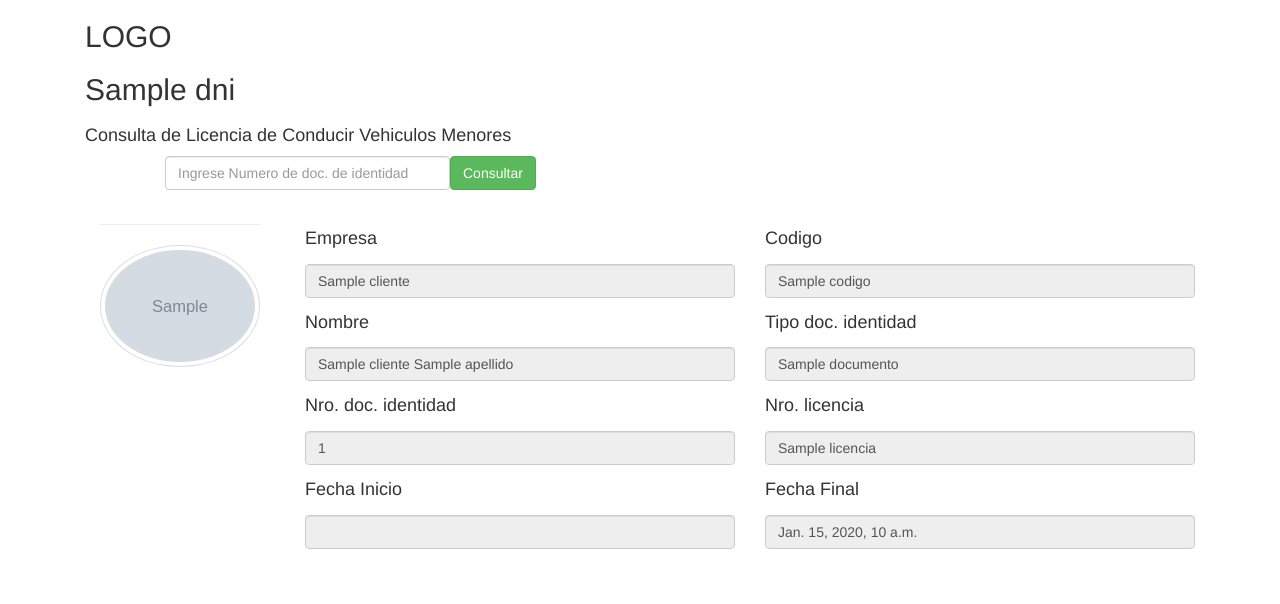
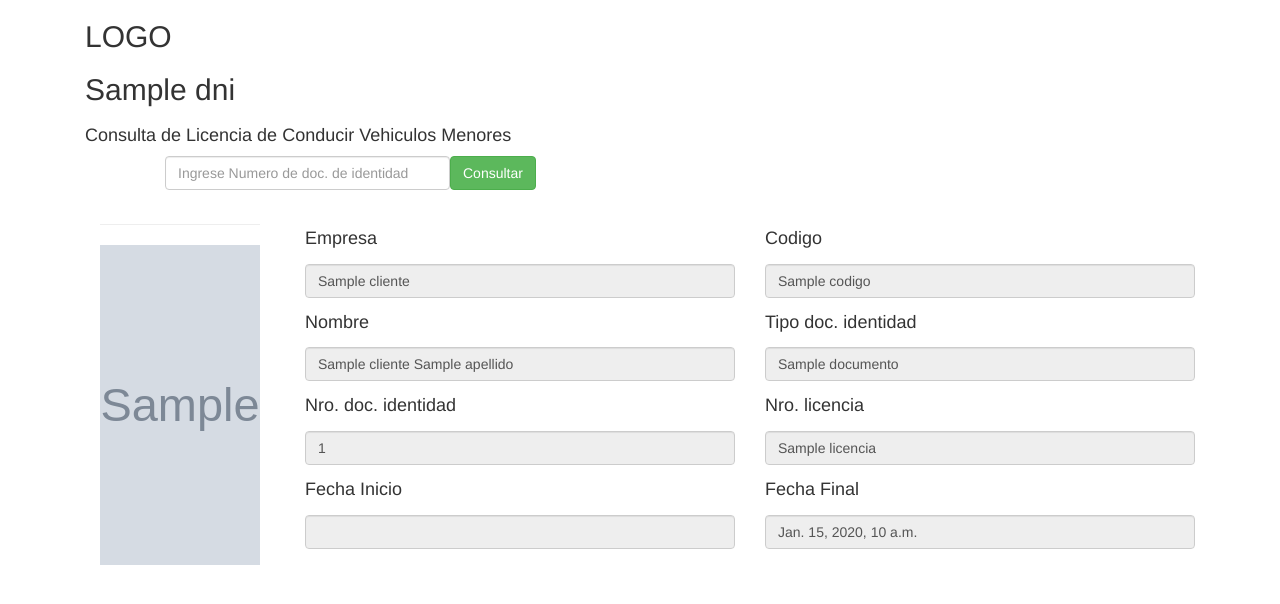
Before and after one commit to MVargasP/Proyecto-Municipalidad, a Django app: template template/cliente/cliente_list.html in a window 1280 px wide. Shown: the top 604 px of the page. Run offline with Django 3.2, Linux system fonts and the light colour scheme; the template is opened without the code that fills it: most values are stand-ins (such as "Sample title", 1, 10 or a date in 2020); grey boxes marked "Sample" are stand-in pictures; some libraries are stand-ins or nearby versions.

Commit message:
Agregando perfil de cliente

```diff
--- a/proyMuni/settings.py
+++ b/proyMuni/settings.py
@@ -28,7 +28,7 @@ BASE_DIR = Path(__file__).resolve().parent.parent
 SECRET_KEY = 'c8*!=3zssgx@@@a_x5&=hz2e^gv=wvxc!%sqbsmdjz%+_$o8x4'
 
 # SECURITY WARNING: don't run with debug turned on in production!
-DEBUG = True
+DEBUG = False
 
 ALLOWED_HOSTS = ['45.79.142.66','192.168.130.161']
 #ALLOWED_HOSTS = ['*']
--- a/requirements.txt
+++ b/requirements.txt
@@ -1,12 +1,16 @@
 asgiref==3.2.10
+beautifulsoup4==4.9.1
 certifi==2020.6.20
 cloudinary==1.22.0
 defusedxml==0.6.0
 diff-match-patch==20200713
 Django==3.1.1
+django-bootstrap4==2.2.0
 django-import-export==2.3.0
+django-jquery==3.1.0
 et-xmlfile==1.0.1
 gunicorn==20.0.4
+importlib-metadata==1.7.0
 jdcal==1.4.1
 MarkupPy==1.14
 odfpy==1.4.1
@@ -16,8 +20,10 @@ python-decouple==3.3
 pytz==2020.1
 PyYAML==5.3.1
 six==1.15.0
+soupsieve==2.0.1
 sqlparse==0.3.1
 tablib==2.0.0
 urllib3==1.25.10
 xlrd==1.2.0
 xlwt==1.3.0
+zipp==3.1.0
--- a/template/cliente/cliente_list.html
+++ b/template/cliente/cliente_list.html
@@ -46,7 +46,7 @@
             <div class="col-sm-3 col-md-2 col-lg-2"><!--left col-->
               <hr>
               <div class="text-center tab-content">
-                <img src="{{cliente.photo.url}}" class="avatar img-circle img-thumbnail" alt="avatar">
+                <img src="{{cliente.photo.url}}" class="img-responsive" style="height:320px" alt="avatar">
               </div>
 
             </div><!--/col-3-->
```
